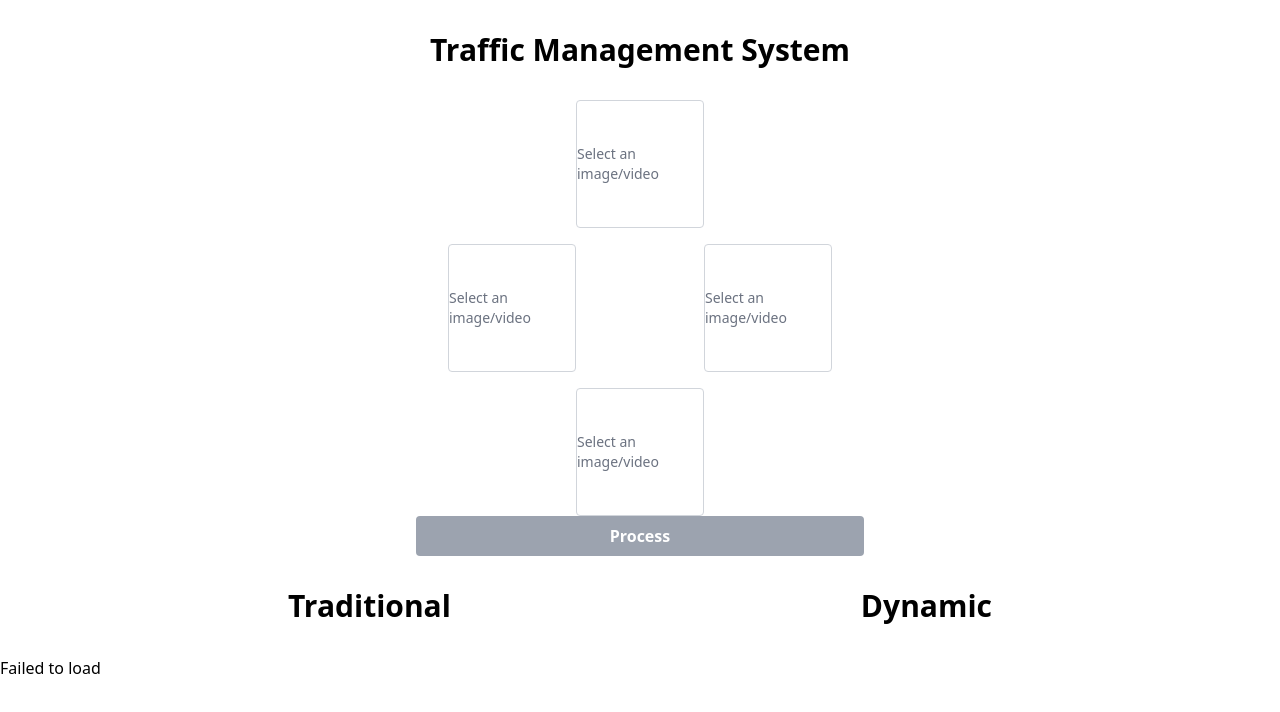
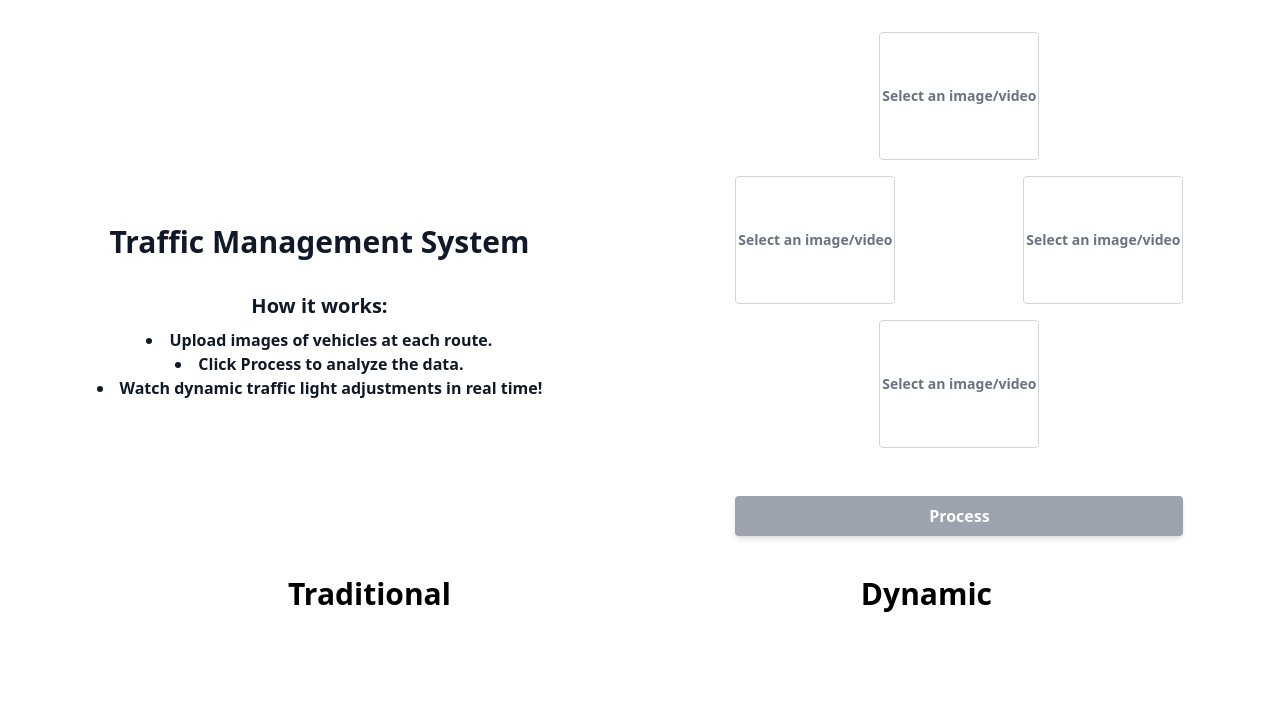
Before and after one commit to PiyushGhavghave/technex-2025, a React (Vite) app: page / in a window 1280 px wide. Shown: the top 712 px of the page. Built offline with nearby package versions, Linux system fonts and the light colour scheme.

Commit message:
updated:ui

```diff
--- a/src/App.jsx
+++ b/src/App.jsx
@@ -159,18 +159,37 @@ const App = () => {
 
   return (
     <>
-      <div className="container mx-auto py-8">
-        <div className="left-screen">
-          <h1 className="text-3xl font-bold mb-8 text-center">
+      <div className="container mx-auto py-8   font-bold">
+        <div className="left-screen ">
+
+          <div className="flex flex-row justify-around items-center">
+
+
+          <div className="text-sm text-gray-900 mt-4 text-center">
+          <h1 className="text-3xl font-bold mb-8 text-center ">
             Traffic Management System
           </h1>
-          <InputSection inputs={inputs} onInputChange={handleInputChange} />
-          <div className="max-w-md mx-auto mb-8">
+      <p><strong className=" text-xl">How it works:</strong></p>
+      <ul className="list-disc list-inside mt-2 text-gray-900 text-base">
+        <li>Upload images of vehicles at each route.</li>
+        <li>Click <strong>Process</strong> to analyze the data.</li>
+        <li>Watch dynamic traffic light adjustments in real time!</li>
+      </ul>
+    </div>
+
+                <div>
+                <InputSection inputs={inputs} onInputChange={handleInputChange} />
+                <div className="max-w-md mx-auto mt-12 mb-10">
             <ProcessButton
               onClick={handleProcess}
               disabled={inputs.some((input) => !input)}
             />
           </div>
+                </div>
+
+          </div>
+
+
         </div>
         <div className="flex justify-between items-center mx-72 font-bold text-3xl text-bold text-bg">
             <div className="traditional">Traditional</div>
@@ -183,14 +202,12 @@ const App = () => {
           {isSimulating && <TrafficSimulation vehicle_data={vehicleCount} />}
         </div>
       </div>
-      {isFinish ? (
+      {isFinish &&
   <>
     <CircularTimerComparison traditionalTime={20*4} calculatedTime={count}/>
     {console.log('Simulation finished.')}
   </>
-) : (
-  <>Failed to load</>
-)}
+}
 
     </>
   );
--- a/src/components/InputSection.jsx
+++ b/src/components/InputSection.jsx
@@ -19,7 +19,7 @@ const InputSection = ({ inputs, onInputChange }) => {
     <div className="flex flex-col  gap-4 images  ">
       {/* First button at the top */}
       <div className="flex flex-col items-center">
-        <div className="relative w-32 h-32 border border-gray-300 rounded overflow-hidden flex items-center justify-center">
+        <div className="relative w-40 h-32 border border-gray-300 rounded overflow-hidden flex items-center justify-center">
           {previews[0] ? (
             <img
               src={previews[0]}
@@ -56,7 +56,7 @@ const InputSection = ({ inputs, onInputChange }) => {
       <div className="flex justify-center space-x-32 ">
         {[1, 2].map((index) => (
           <div key={index} className="flex flex-col  items-center">
-            <div className="relative w-32 h-32 border border-gray-300 rounded overflow-hidden flex items-center justify-center">
+            <div className="relative w-40 h-32 border border-gray-300 rounded overflow-hidden flex items-center justify-center">
               {previews[index] ? (
                 <img
                   src={previews[index]}
@@ -95,7 +95,7 @@ const InputSection = ({ inputs, onInputChange }) => {
 
       {/* Last button at the bottom */}
       <div className="flex flex-col items-center">
-        <div className="relative w-32 h-32 border border-gray-300 rounded overflow-hidden flex items-center justify-center">
+        <div className="relative w-40 h-32 border border-gray-300 rounded overflow-hidden flex items-center justify-center">
           {previews[3] ? (
             <img
               src={previews[3]}
--- a/src/components/ProcessButton.jsx
+++ b/src/components/ProcessButton.jsx
@@ -3,7 +3,7 @@ import React from "react";
 const ProcessButton = ({ onClick, disabled }) => {
   return (
     <button
-      className="w-full bg-blue-500 text-white font-bold py-2 px-4 rounded disabled:bg-gray-400 disabled:cursor-not-allowed"
+      className="w-full bg-blue-500 cursor-pointer shadow-md hover:scale-90 duration-100 ease-in-out  text-white font-bold py-2 px-4 rounded disabled:bg-gray-400 disabled:cursor-not-allowed"
       onClick={onClick}
       disabled={disabled}
     >
```
